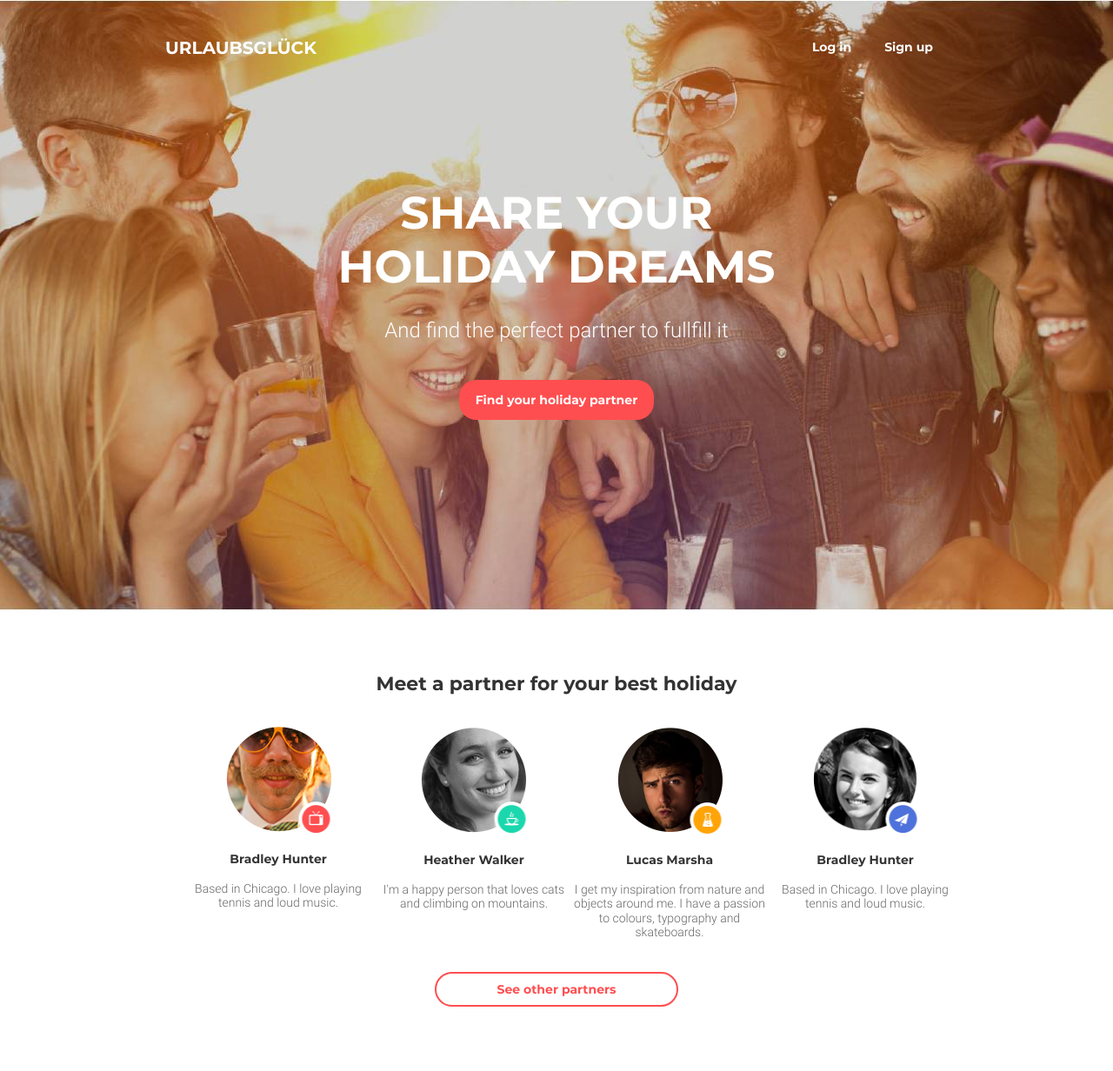
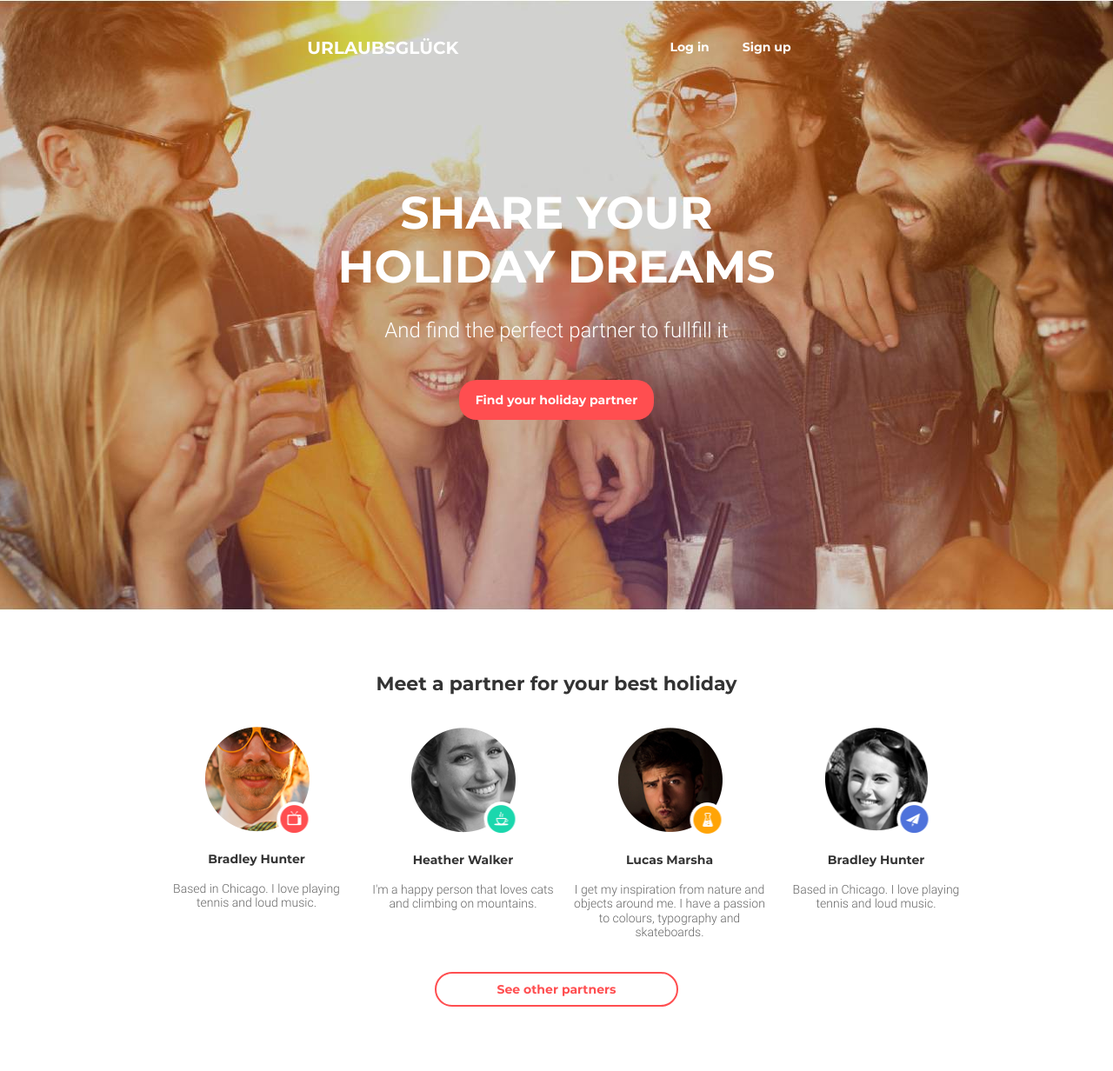
Before and after one commit to div1974/goit-fe-course, a plain HTML site: page hw-09/index.html in a window 1280 px wide. Shown: the whole page at 87% size. Drawn offline with Linux system fonts and the light colour scheme.

Commit message:
mentor comments fixed

```diff
--- a/hw-09/index.html
+++ b/hw-09/index.html
@@ -16,20 +16,23 @@
   <body>
     <section class="promo_wrapper">
       <div class="container">
-        <div class="row">
-          <div class="col-12">
-            <div class="header">
-              <div class="row justify-content-between">
-                <div class="col-12 order-2 col-md-4 order-md-1">
+        <div class="row justify-content-center header">
+          <!-- <div class="col-12"> -->
+            <!-- <div class="header"> -->
+              <!-- <div class="row justify-content-between"> -->
+                <div class="col-12 order-2 col-md-4 order-md-1 col-lg-4">
                   <a href="#" class="logo">URLAUBSGLÜCK</a>
                 </div>
-                <div class="col-12 order-1 col-md-4 order-md-2">
+                <div class="col-12 order-1 col-md-4 order-md-2 col-lg-4">
                   <ul class="login">
                     <li><a href="#" class="login-link">Log in</a></li>
                     <li><a href="#" class="signup-link">Sign up</a></li>
                   </ul>
                 </div>
-              </div>
+              <!-- </div> -->
+            <!-- </div> -->
+
+          <!-- </div> -->
         </div>
         <div class="row justify-content-center">
           <div class="col-12 col-md-9">
@@ -43,8 +46,6 @@
           </div>
         </div>
       </div>
-        </div>
-      </div>
     </section>
     <main>
       <section class="container partners">
@@ -55,10 +56,15 @@
             </h2>
           </div>
 
-          <div class="col-12">
+          <!-- <div class="col-12"> -->
             <!-- <div class="col-12 col-md-6 col-lg-12"> -->
+
+            <!-- </div> -->
+          <!-- </div> -->
+        </div>
+
         <div class="row">
-              <div class="col-12">
+          <!-- <div class="col-12"> -->
             <ul class="partners-list">
               <div class="col-12 col-md-5 col-lg-3">
                 <li class="partners-list-item">
@@ -142,10 +148,11 @@
               </div>
             </ul>
 
+          <!-- </div> -->
         </div>
-            </div>
+        <div class="row">
+          <div class="col-12">
            <button class="other-partner-find">See other partners</button>
-            <!-- </div> -->
           </div>
         </div>
 
```
Lines whose indentation alone changed are shown as unchanged.
